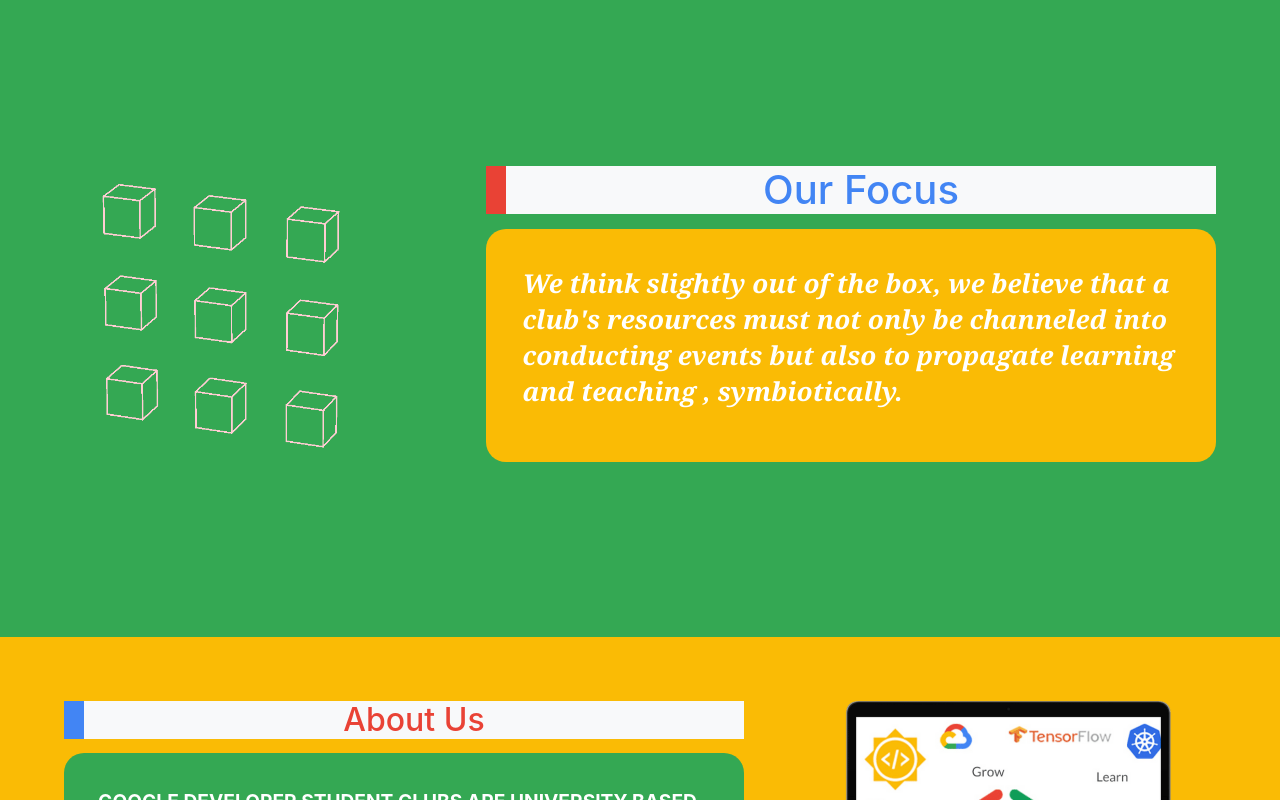
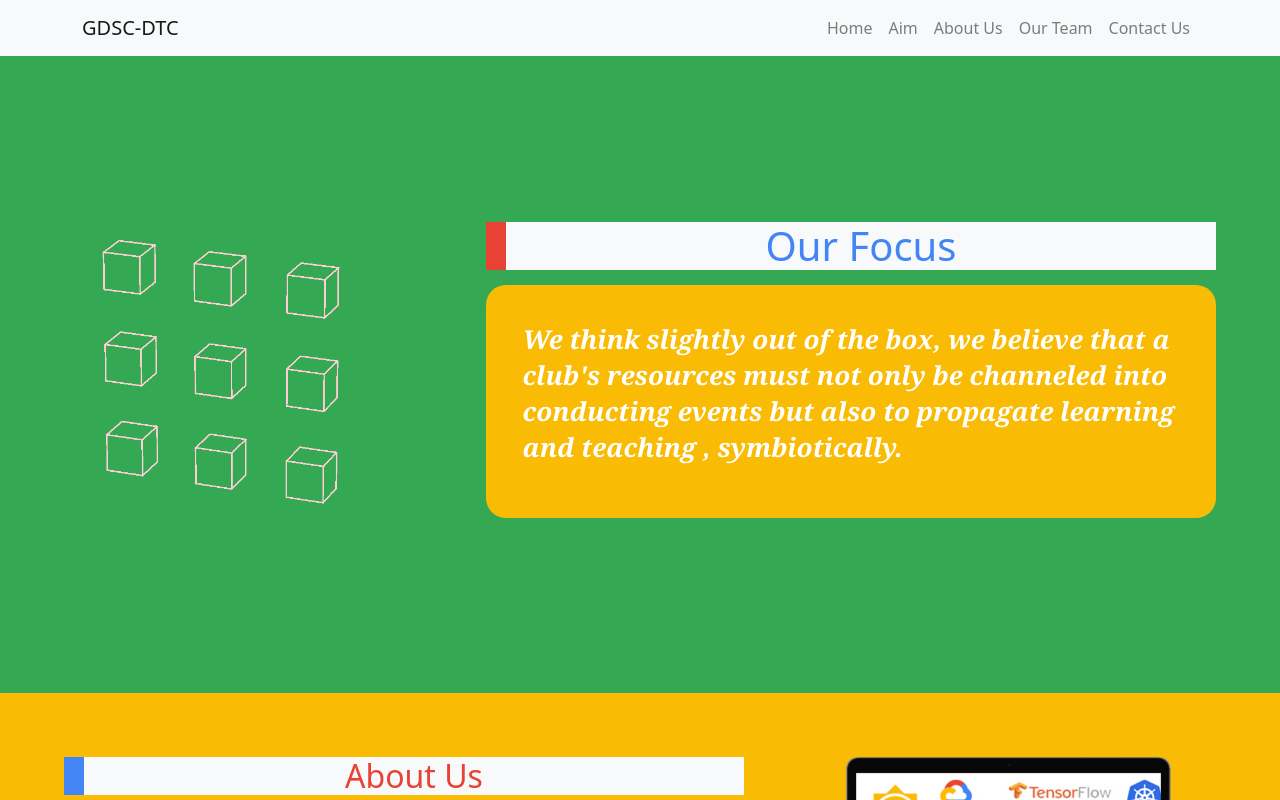
Before and after one commit to ISHANTBHATT/gdscdtc, a React (Create React App) app: page / in a window 1280 px wide. Shown: the top 800 px of the page. Built offline with nearby package versions, Linux system fonts and the light colour scheme.

Commit message:
Update App.js
Header and Bootstrap added

```diff
--- a/src/App.js
+++ b/src/App.js
@@ -1,5 +1,6 @@
 import React from "react";
 import './App.css';
+import 'bootstrap/dist/css/bootstrap.min.css';
 import Header from "./Components/Header";
 import {Aim} from "./Components/Aim";
 import {AboutUs} from "./Components/AboutUs";
@@ -13,6 +14,7 @@ import {
 function App() {
   return (
     <>
+      <Header/>
       <Aim/>
       <AboutUs/>
     </>
```
